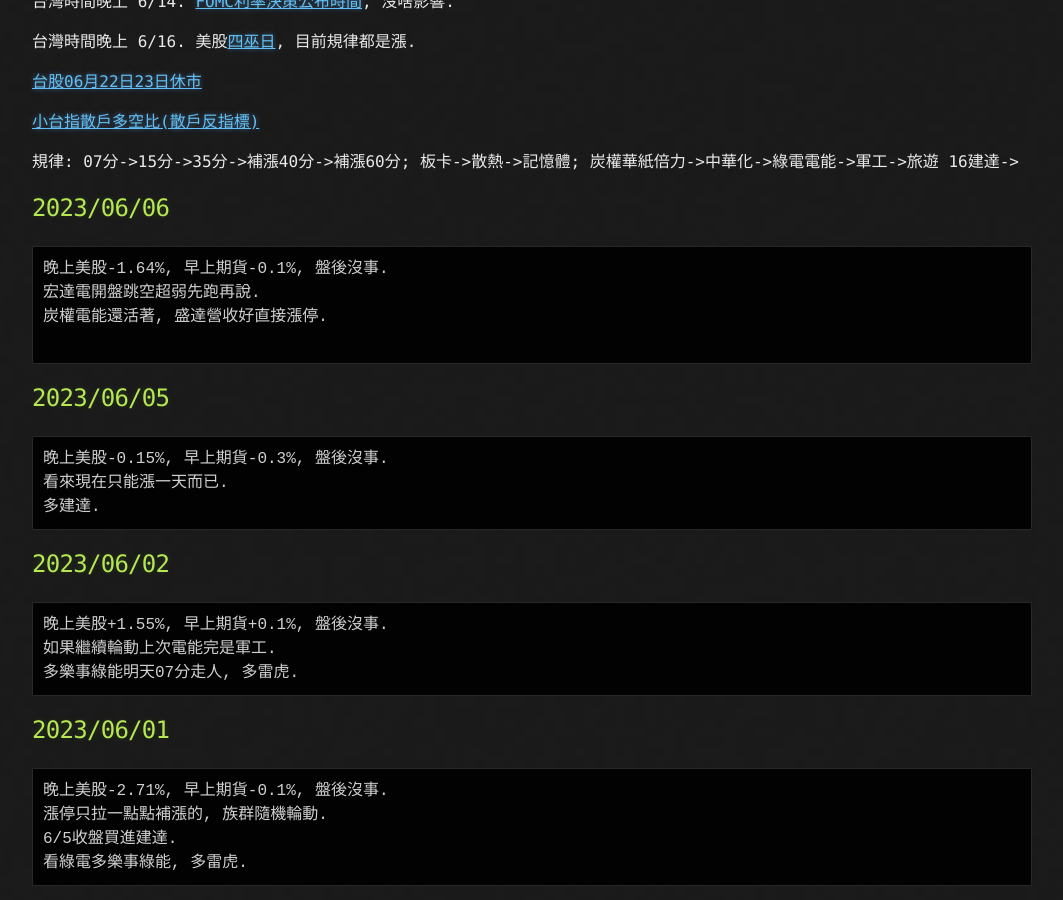
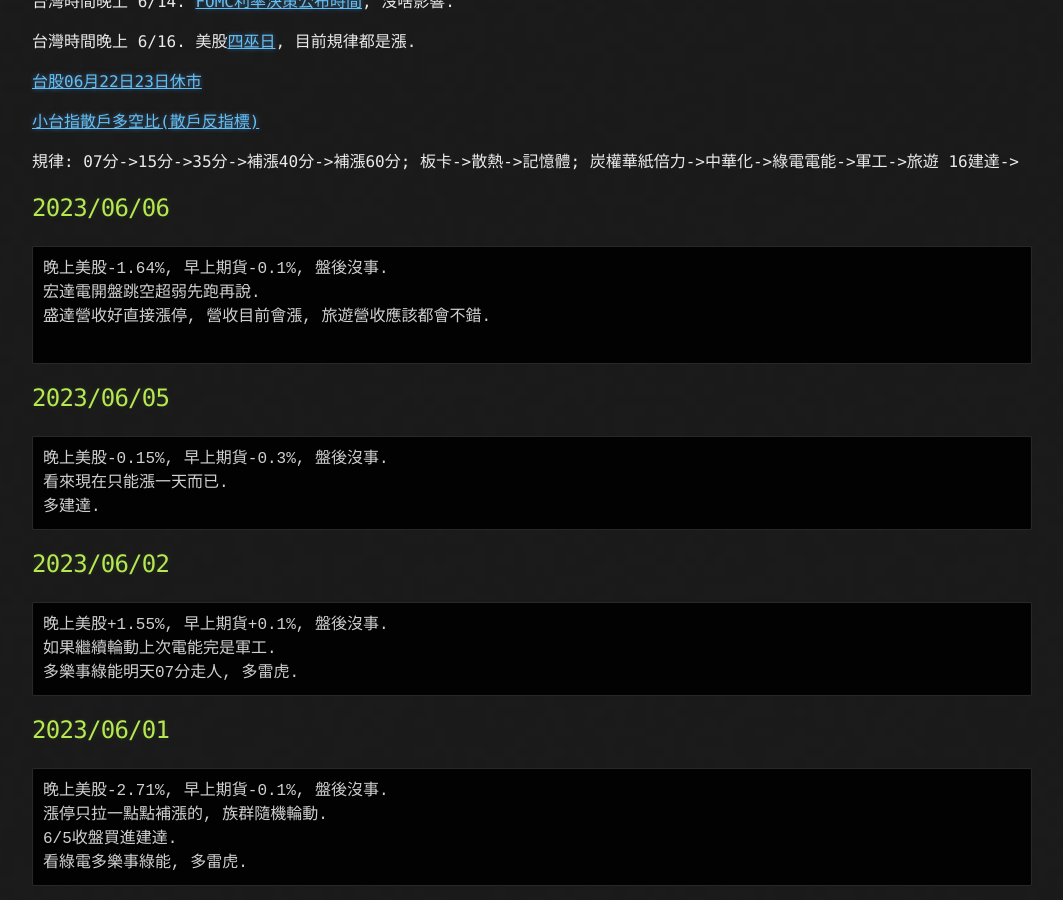
Before and after one commit to lepg5487/Stock_God, a Jekyll site: the page built from index.md, in a window 1280 px wide and 900 px high, scrolled down 388 px. Shown: the whole window, without its empty margins (108-1171 px from the left). Built offline with Jekyll 4.4.1, drawn with Linux system fonts in a browser that asks for light colours; our own code applies the rules of GitHub Pages for plain Markdown files.

Commit message:
Update index.md

````diff
--- a/index.md
+++ b/index.md
@@ -25,7 +25,7 @@ layout: testlayouts
 ```
 晚上美股-1.64%, 早上期貨-0.1%, 盤後沒事.
 宏達電開盤跳空超弱先跑再說.
-炭權電能還活著, 盛達營收好直接漲停.
+盛達營收好直接漲停, 營收目前會漲, 旅遊營收應該都會不錯.
 
 ```
 
````
